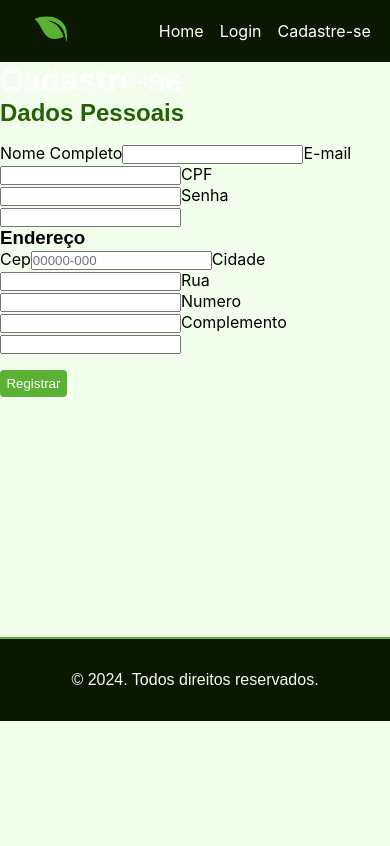
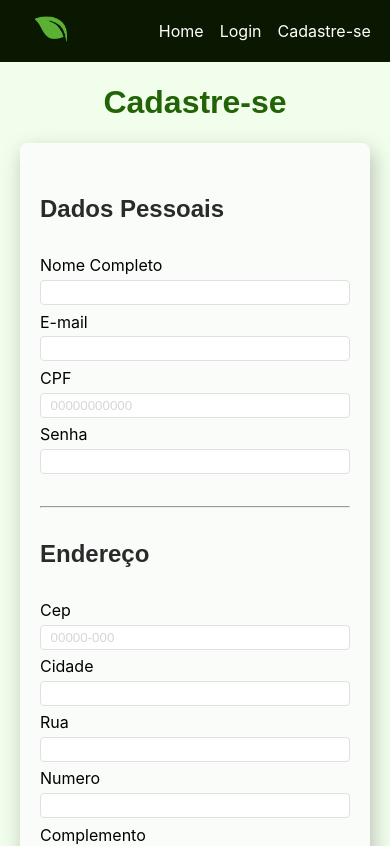
Before and after one commit to thalessalla/naturezaConectada, a React (Create React App) app: page /signup in a window 390 px wide. Shown: the top 846 px of the page. Built offline with nearby package versions, Linux system fonts and the light colour scheme.

Commit message:
add: style forms and responsiveness

```diff
--- a/db.json
+++ b/db.json
@@ -40,6 +40,18 @@
       "email": "camila@camila.com",
       "password": "a123",
       "username": "Camila2"
+    },
+    {
+      "id": "d852",
+      "complemento": "",
+      "numero": 123,
+      "rua": "rua dos bobos",
+      "cidade": "Socorro",
+      "cep": "13960-000",
+      "cpf": "11111111111",
+      "email": "thales@thales.com",
+      "password": "a123",
+      "username": "Thales Salla"
     }
   ]
 }
--- a/src/components/footer/footer.css
+++ b/src/components/footer/footer.css
@@ -12,6 +12,6 @@ footer {
 
 @media (max-width: 400px){
   footer{
-    margin-top: 15rem;
+    /* margin-top: 2rem; */
   }
 }
--- a/src/index.css
+++ b/src/index.css
@@ -94,12 +94,20 @@ width: 100%;
   }
 }
 
+
+input{
+  border-radius: 4px;
+  border: solid 1px #E0E0E0;
+  padding: 4px 0;
+  margin-top: .3rem;
+}
+
  input:focus{
   border: solid 1px var(--accent-color);
   outline: none;
 }
 
-.input-component ::placeholder{
+input::placeholder{
   color: #d5d6d5;
   padding-left: .6rem;
 }
--- a/src/pages/login/Login.css
+++ b/src/pages/login/Login.css
@@ -35,6 +35,7 @@ h2{
 
 h1{
   font-size: 2.5rem;
+  color: #fff;
 }
 
 .second-column-login{
@@ -50,27 +51,30 @@ h1{
   align-items: center;
 }
 
-.second-column-login form{
+.second-column-login form div{
 display: flex;
 flex-direction: column;
-color: #72776F;
+color: #2a2a2a;
 width: 100%;
+margin-bottom: 2rem;
 p{
   margin-top: 2rem;
 }
 }
 
-button{
-  background-color: var(--accent-color);
+.second-column-login button{
+  background-color: var(--primary-color);
   color: #fff;
   border: none;
   padding: .4rem;
   margin-top: 1rem;
   border-radius: 4px;
+  width: 100%;
+  margin-bottom: 2rem;
 }
 
 .link-signup{
-  color: #72776F;
+  color: #2a2a2a;
   font-weight: 600;
 }
 
--- a/src/pages/login/Login.tsx
+++ b/src/pages/login/Login.tsx
@@ -3,11 +3,45 @@ import "./Login.css"
 import { Link } from 'react-router-dom';
 import Input from "../../components/Form/Input";
 import SubmitButton from "../../components/Form/SubmitButton/SubmitButton";
-
+import axios from 'axios';
+import * as yup from 'yup';
+import { yupResolver } from '@hookform/resolvers/yup';
+import { useForm } from 'react-hook-form';
 import { useState } from "react";
 
+interface FormData {
+  email: string;
+  password: string;
+}
 
-function Login() {
+
+const schema = yup.object().shape({
+  email: yup.string().email('Digite um endereço de e-mail válido').required('O e-mail é obrigatório'),
+  password: yup.string().required('Senha é obrigatória').oneOf(['string', 'number'], 'A senha deve ter caracteres e números'),
+});
+
+
+
+  const Login = () => {
+    const { register, handleSubmit, formState: { errors } } = useForm<FormData>({
+      resolver: yupResolver(schema),
+    });
+
+    const onSubmit = async (data: FormData) => {
+      try {
+        const response = await axios.get(
+          `http://localhost:3001/users?username=${data.email}&password=${data.password}`
+        );
+        if (response.data.length > 0) {
+          console.log('Login com sucesso:', response.data[0].id);
+        } else {
+          console.error('Credenciais inválidas');
+        }
+      } catch (error) {
+        console.error('Login falhou:', error);
+      }
+    };
+
 
 
 
@@ -24,26 +58,28 @@ function Login() {
 <div className="second-column-login">
 
 
-<form action="" method="post">
+<form action="<Link to='/UserPage'">
 <h2>Login</h2>
 
-<Input
-        type="email"
-        text="E-mail"
-        name="email"
-        placeholder="exemplo@email.com"
-        value=""
-      />
 
-      <Input
-        type="password"
-        text="Senha"
-        name="senha"
-        value=""
-      />
+<div>
+
+<label htmlFor="email">E-mail</label>
+<input type="email" aria-label="Insira o seu email"
+            {...register('email')}/>
+</div>
+
+<div>
+
+<label htmlFor="password">Senha</label>
+<input type="password" aria-label="Insira a senha"
+            {...register('password')} />
+</div>
+
+<button type="submit" aria-label="Botão entrar" className="btn-submite">Entrar</button>
 
 
-   <p>Ainda não tem cadastro? <Link className="link-signup" to="/signup">Cadastre-se! </Link></p>
+   <p>Ainda não tem cadastro? <Link className="link-signup" to="/signup" >Cadastre-se! </Link></p>
 </form>
 
 
--- a/src/pages/signup/Signup.css
+++ b/src/pages/signup/Signup.css
@@ -1,6 +1,78 @@
-/* .container-signup{
-  height: 100vh;
+.screen-signup{
+  min-height: 100vh;
   display: flex;
+  flex-direction: column;
   justify-content: center;
   align-items: center;
-} */
+}
+.screen-signup h1{
+  color: var(--primary-color);
+  margin: 1.4rem 0;
+}
+.screen-signup h2{
+  margin: 2rem 0;
+  color: #2a2a2a;
+}
+
+.container-signup{
+  max-width: 1200px;
+  display: flex;
+  flex-wrap: wrap;
+  flex-direction: column;
+padding: 20px;
+  margin: 0 auto;
+  background-color: #F9FCF9;
+  filter: drop-shadow(3px 8px 10.1px rgba(0, 0, 0, 0.25));
+  margin: 0 20px;
+  margin-bottom: 4rem;
+  border-radius: 8px;
+}
+
+.container-signup > div {
+  width: 100%;
+  display: flex;
+  flex-wrap: wrap;
+  gap: 3rem;
+}
+
+.container-personal-data {
+margin-bottom: 2rem;
+}
+
+.container-signup > div div{
+  display: flex;
+  flex-direction: column;
+
+ input{
+  width: 350px;
+  min-width: 150px;
+ }
+}
+
+.btn-submite{
+  width: 225px;
+  display: block;
+}
+
+@media (max-width: 1170px){
+  .container-signup > div div{
+   input{
+    width: 200px;
+    min-width: 150px;
+   }
+  }
+}
+
+@media (max-width: 774px){
+  .container-signup > div div{
+    width: 100%;
+   input{
+    width: 100%;
+
+   }
+  }
+
+  .container-signup > div {
+     gap: .4rem;
+}
+}
--- a/src/pages/signup/Signup.tsx
+++ b/src/pages/signup/Signup.tsx
@@ -2,12 +2,14 @@ import { useState, useEffect } from "react";
 import "./Signup.css"
 import Input from "../../components/Form/Input"
 import { ChangeEvent } from "react";
+import React from 'react';
 import SubmitButton from "../../components/Form/SubmitButton/SubmitButton";
 import { SubmitHandler } from 'react-hook-form';
 import { useForm } from 'react-hook-form';
 import axios, { AxiosResponse } from 'axios';
 import * as yup from 'yup';
 import { yupResolver } from '@hookform/resolvers/yup';
+
 
 
 interface UserRegistrationResponse {
@@ -48,6 +50,9 @@ const schema = yup.object().shape({
 
 
 const Register = () => {
+
+
+
   const { register, handleSubmit, formState: { errors }, reset } = useForm<UserFormData>({
     resolver: yupResolver(schema),
   });
@@ -64,52 +69,96 @@ const Register = () => {
     }
   };
 
+
+
   return (
+    <div className="screen-signup">
+  <h1>Cadastre-se</h1>
+
+   <form onSubmit={handleSubmit(onSubmit)} action="<Link to='/UserPage'">
         <div className="container-signup">
-    <h1>Cadastre-se</h1>
         <h2>Dados Pessoais</h2>
-   <form onSubmit={handleSubmit(onSubmit)}>
+          <div className="container-personal-data">
+
             <div>
               <label>Nome Completo</label>
-          <input type="text" {...register('username', { required: true })} />
+          <input type="text" aria-label="Inisra seu nome completo" {...register('username',  { required: true })} />
           {errors.username && <span>Este campo é obrigatório</span>}
+            </div>
 
+
+<div>
   <label>E-mail</label>
-          <input type="email" {...register('email', { required: true })} />
+          <input type="email" aria-label="Insira o seu e-mail" {...register('email', { required: true })} />
           {errors.username && <span>Este campo é obrigatório</span>}
+</div>
 
+
+<div>
   <label>CPF</label>
-          <input type="text" {...register('cpf', { required: true })} />
+          <input type="text" placeholder="00000000000" aria-label="Insira seu CPF sem traços ou pontos" {...register('cpf', { required: true })} />
           {errors.username && <span>Este campo é obrigatório</span>}
+</div>
 
+
+        <div>
           <label>Senha</label>
-          <input type="password" {...register('password', { required: true })} />
+          <input type="password" aria-label="Insira a senha" {...register('password', { required: true })} />
           {errors.password && <span>Este campo é obrigatório</span>}
+        </div>
 
-          <h3>Endereço</h3>
+          </div>
 
+
+<hr />
+
+   <h2>Endereço</h2>
+
+
+<div>
+
+
+
+<div>
 <label>Cep</label>
-          <input type="text" placeholder="00000-000" {...register('cep', { required: true })} />
+          <input type="text" placeholder="00000-000" aria-label="Insira o Cep de onde você mora" {...register('cep', { required: true })} />
           {errors.password && <span>Este campo é obrigatório</span>}
+</div>
 
+       <div>
        <label>Cidade</label>
-          <input type="text" {...register('cidade', { required: true })} />
+          <input type="text" aria-label="Insira a cidade a onde você reside" {...register('cidade', { required: true })} />
           {errors.password && <span>Este campo é obrigatório</span>}
+       </div>
 
+
+<div>
 <label>Rua</label>
-          <input type="string" {...register('rua', { required: true })} />
-          {errors.password && <span>Este campo é obrigatório</span>}
-
-          <label>Numero</label>
-          <input type="number" {...register('numero', { required: true })} />
-          {errors.password && <span>Este campo é obrigatório</span>}
-
-          <label>Complemento</label>
-          <input type="text" {...register('complemento', { required: true })} />
+          <input type="string" aria-label="Rua a onde você mora" {...register('rua', { required: true })} />
           {errors.password && <span>Este campo é obrigatório</span>}
 
 </div>
-        <button type="submit">Registrar</button>
+
+
+<div>
+ <label>Numero</label>
+          <input type="number" aria-label="insira o numero de sua residencia" {...register('numero', { required: true })} />
+          {errors.password && <span>Este campo é obrigatório</span>}
+
+</div>
+
+
+<div>
+ <label>Complemento</label>
+          <input type="text" aria-label="Insira um complemento caso necessário" {...register('complemento', { required: true })} />
+          {errors.password && <span>Este campo é obrigatório</span>}
+
+</div>
+
+          </div>
+          <button type="submit" aria-label="Botão Registrar" className="btn-submite">Registrar</button>
+        </div>
+
       </form>
     </div>
   );
```
Lines whose indentation alone changed are shown as unchanged.
